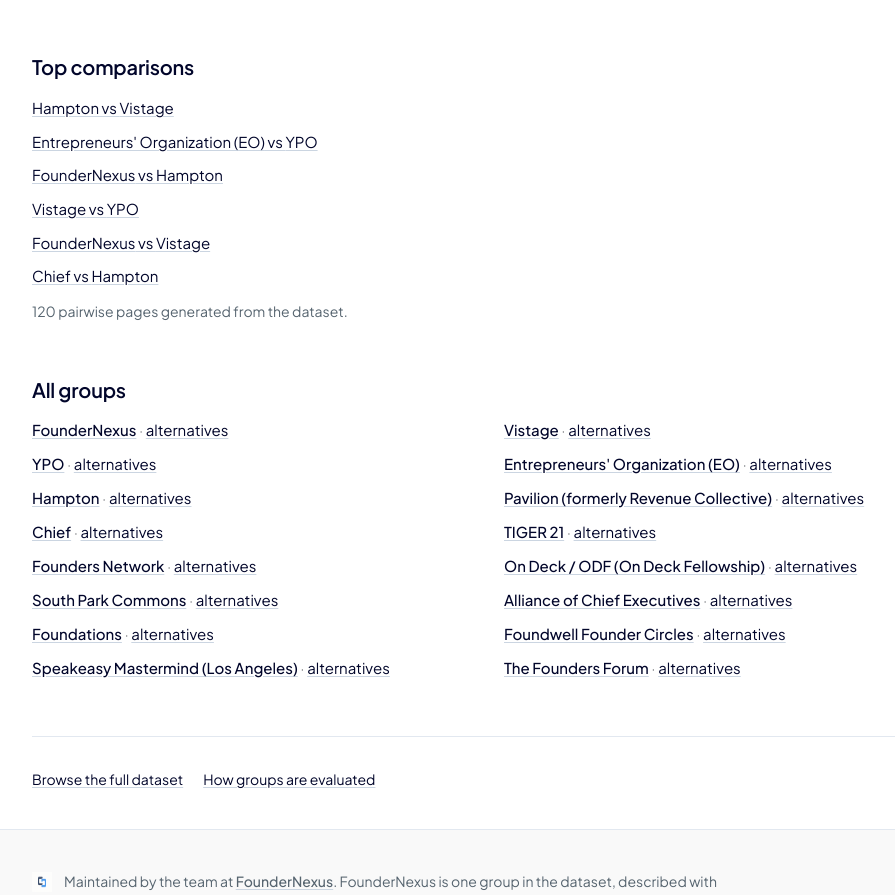
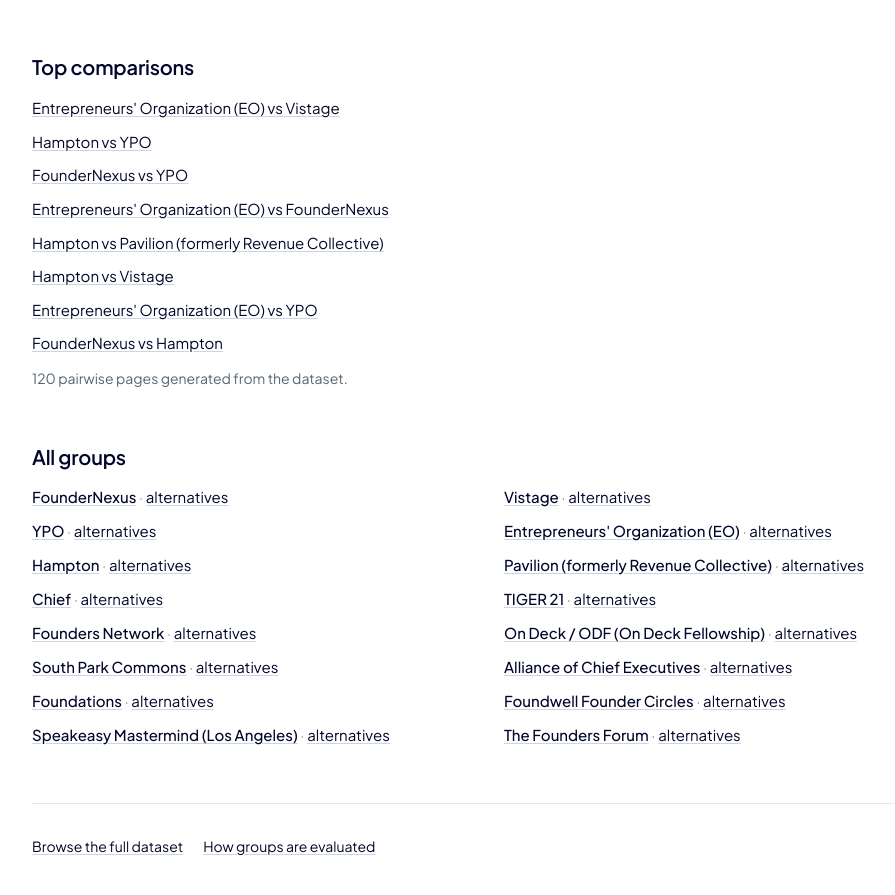
Before and after one commit to robroyhobbs/founder-peer-group, a Next.js app: page / in a window 1280 px wide. Shown: the part 1137-2032 px from the top of the page, without its empty margins (148-1043 px from the left). Built offline with nearby package versions, Linux system fonts and the light colour scheme; no server answers.

Commit message:
Feature priority compare pages on the home list
Align home top comparisons with the qualitative publish queue.

```diff
--- a/src/app/page.tsx
+++ b/src/app/page.tsx
@@ -10,12 +10,14 @@
   const groups = getGroups();
   const pairs = getAllPairs();
   const topComparisons = [
+    "eo-vs-vistage",
+    "hampton-vs-ypo",
+    "foundernexus-vs-ypo",
+    "eo-vs-foundernexus",
+    "hampton-vs-pavilion",
     "hampton-vs-vistage",
     "eo-vs-ypo",
     "foundernexus-vs-hampton",
-    "vistage-vs-ypo",
-    "foundernexus-vs-vistage",
-    "chief-vs-hampton",
   ]
     .map((slug) => pairs.find((p) => p.pairSlug === slug))
     .filter(Boolean) as typeof pairs;
```
Also changed, not shown: 1 other file (tests, documents, lock files or other folders).
